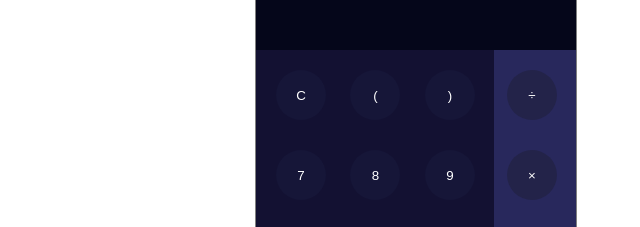
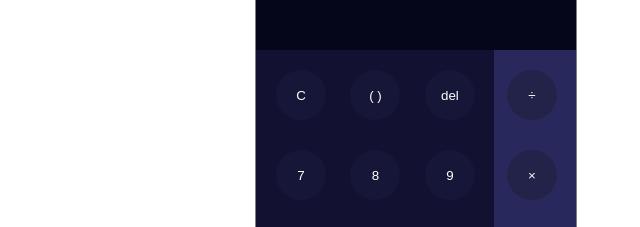
Before and after one commit to mtdola/Calculator-, a plain HTML site: page index.html in a window 1280 px wide. Shown: the part 160-387 px from the top of the page, 224-864 px from the left. Drawn offline with Linux system fonts and the light colour scheme.

Commit message:
Added del button

```diff
--- a/index.html
+++ b/index.html
@@ -15,8 +15,8 @@
         <div id="sideContainer">
             <div id="leftSide">
                 <button>C</button>
-                <button>(</button>
-                <button>)</button>
+                <button>( )</button>
+                <button>del</button>
                 <button>7</button>
                 <button>8</button>
                 <button>9</button>
```
